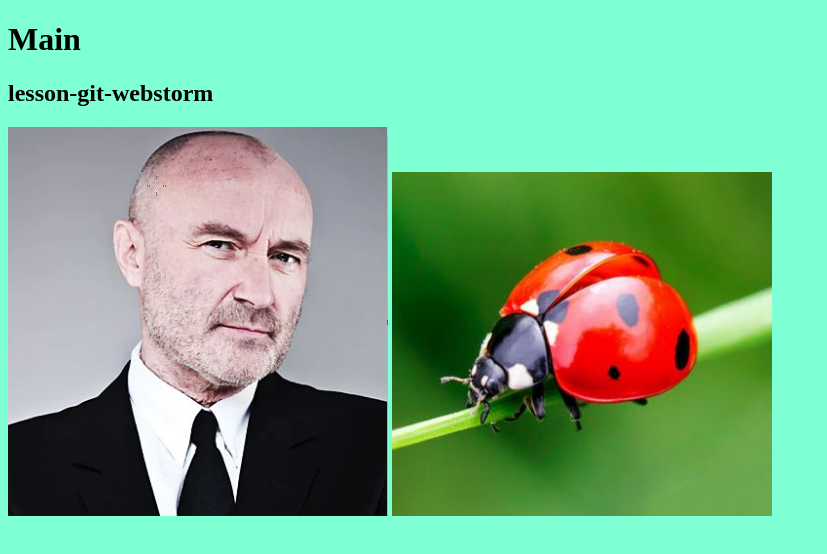
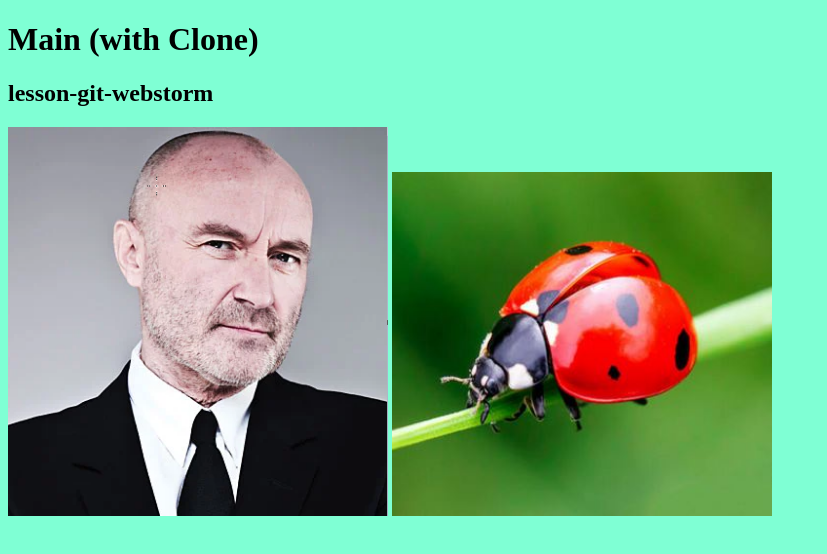
Before and after one commit to o-demianenko/lesson-git-webstorm, a plain HTML site: page index.html in a window 1280 px wide. Shown: the whole page, without its empty margins (0-827 px from the left). Drawn offline with Linux system fonts and the light colour scheme.

Commit message:
add clone

```diff
--- a/index.html
+++ b/index.html
@@ -9,7 +9,7 @@
     <link rel="stylesheet" href="./main.css">
 </head>
 <body>
-<h1>Main</h1>
+<h1>Main (with Clone)</h1>
 <h2>lesson-git-webstorm</h2>
 <img src="./img/2023-04-05%2010_45_03-Window.png" alt="bug">
 <img src="./img/2023-04-05%2011_08_03-Window.jpg" alt="man">
```
